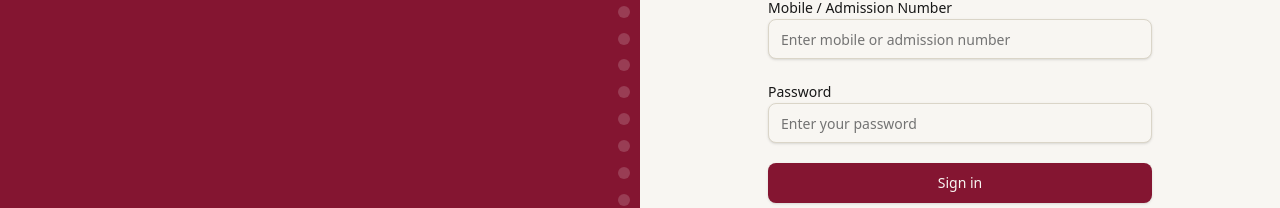
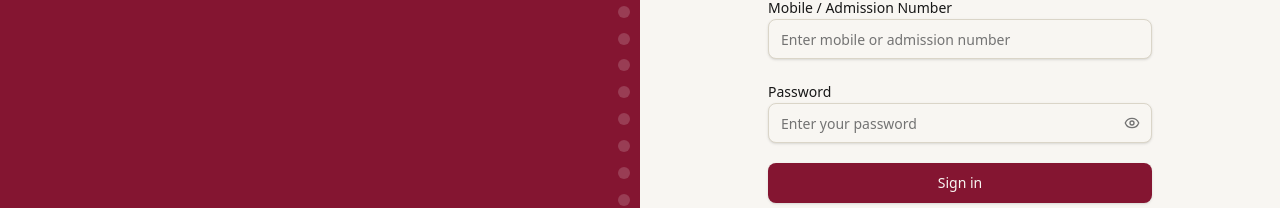
Before and after one commit to shrisha337-beep/composite-vidyalaya-erp, a Next.js app: page /en/login in a window 1280 px wide. Shown: the part 321-529 px from the top of the page. Built offline with nearby package versions, Linux system fonts and the light colour scheme.

Commit message:
feat: add teacher and admin layouts with RBAC and login form component

```diff
--- a/src/app/[locale]/admin/layout.tsx
+++ b/src/app/[locale]/admin/layout.tsx
@@ -15,7 +15,7 @@
   const { locale } = await params;
 
   return (
-    <div className="flex min-h-screen bg-[hsl(var(--muted))]">
+    <div className="flex min-h-screen bg-background">
       <AdminSidebar locale={locale} />
 
       {/* Main content area */}
--- a/src/app/[locale]/teacher/layout.tsx
+++ b/src/app/[locale]/teacher/layout.tsx
@@ -12,7 +12,7 @@
   const { locale } = await params;
 
   return (
-    <div className="flex min-h-screen bg-gray-50">
+    <div className="flex min-h-screen bg-background">
       <TeacherSidebar locale={locale} />
       <div className="flex-1 flex flex-col min-w-0 pt-12 lg:pt-0">
         {children}
--- a/src/components/auth/login-form.tsx
+++ b/src/components/auth/login-form.tsx
@@ -3,7 +3,7 @@
 import { useState, type FormEvent } from "react";
 import { signIn } from "next-auth/react";
 import { useTranslations } from "next-intl";
-import { Loader2 } from "lucide-react";
+import { Loader2, Eye, EyeOff } from "lucide-react";
 
 import { useRouter } from "@/i18n/navigation";
 import { Button } from "@/components/ui/button";
@@ -17,6 +17,7 @@
 
   const [phone, setPhone] = useState("");
   const [password, setPassword] = useState("");
+  const [showPassword, setShowPassword] = useState(false);
   const [isSubmitting, setIsSubmitting] = useState(false);
   const [error, setError] = useState<string | null>(null);
 
@@ -69,10 +70,11 @@
 
       <div className="space-y-2">
         <Label htmlFor="password">{t("passwordLabel")}</Label>
+        <div className="relative">
           <Input
             id="password"
             name="password"
-          type="password"
+            type={showPassword ? "text" : "password"}
             autoComplete="current-password"
             placeholder={t("passwordPlaceholder")}
             value={password}
@@ -80,7 +82,22 @@
             required
             minLength={6}
             disabled={isSubmitting}
+            className="pr-10"
           />
+          <button
+            type="button"
+            onClick={() => setShowPassword(!showPassword)}
+            className="absolute right-3 top-1/2 -translate-y-1/2 text-muted-foreground hover:text-foreground transition-colors"
+            tabIndex={-1}
+            aria-label={showPassword ? "Hide password" : "Show password"}
+          >
+            {showPassword ? (
+              <EyeOff className="h-4 w-4" />
+            ) : (
+              <Eye className="h-4 w-4" />
+            )}
+          </button>
+        </div>
       </div>
 
       {error && (
```
Lines whose indentation alone changed are shown as unchanged.
